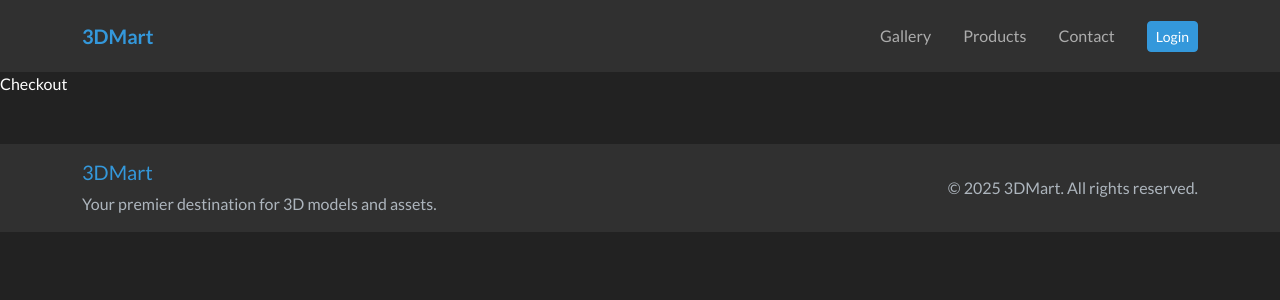
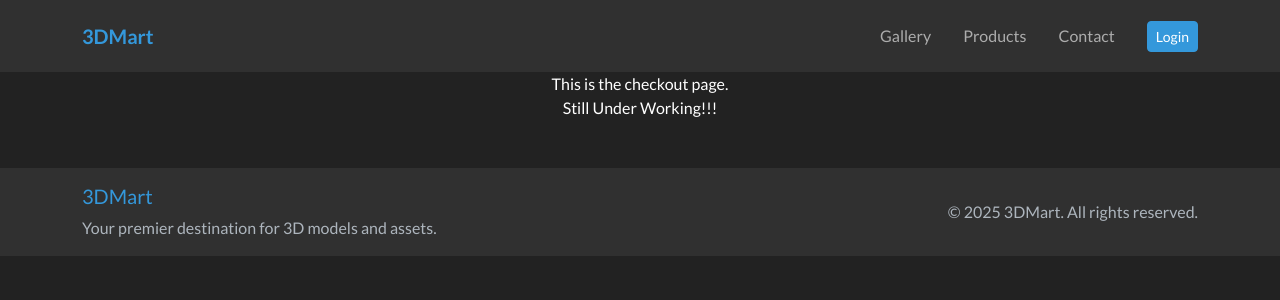
Before and after one commit to JaysonPra/React-3D-Model-Project, a React (Vite) app in the folder frontend/: page /checkout in a window 1280 px wide. Shown: the top 300 px of the page. Built offline with nearby package versions, Linux system fonts and the light colour scheme.

Commit message:
UpdatedCheckout

```diff
--- a/frontend/src/Pages/Checkout.jsx
+++ b/frontend/src/Pages/Checkout.jsx
@@ -1,7 +1,13 @@
 import React from "react";
 
 const Checkout = () => {
-  return <div>Checkout</div>;
+  return (
+    <div className="text-2xl text-red-600 text-center m-10">
+      This is the checkout page.
+      <br />
+      Still Under Working!!!
+    </div>
+  );
 };
 
 export default Checkout;
```
